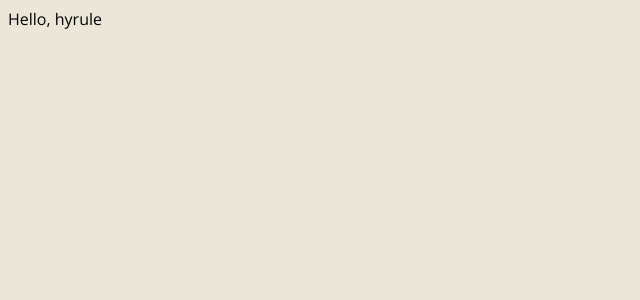
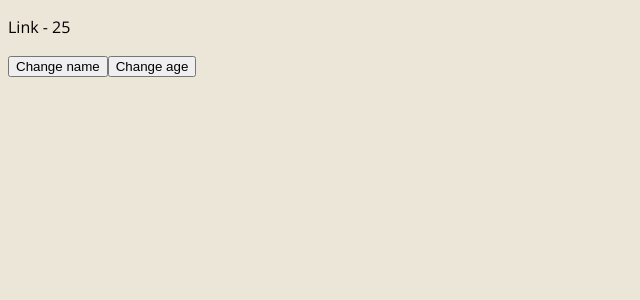
Before and after one commit to koheitech/vue3_fake_job_finder, a Vue app: page / in a window 1280 px wide. Shown: the top 300 px of the page, without its empty margins (0-640 px from the left). Built offline with nearby package versions, Linux system fonts and the light colour scheme.

Commit message:
add some function with options API

```diff
--- a/src/App.vue
+++ b/src/App.vue
@@ -1,6 +1,8 @@
 <template>
   <div class="app">
-    Hello, hyrule
+    <p>{{ name }} - {{ age }}</p>
+    <button @click="changeName('FooBar')">Change name</button>
+    <button @click="changeAge('35')">Change age</button>
   </div>
 </template>
 
@@ -9,7 +11,22 @@
 
 export default defineComponent({
   name: 'App',
-  components: {
+  components: {},
+  data() {
+    return {
+      name: 'Link',
+      age: 25 as number | string
+    }
+  },
+  methods: {
+    changeName(name: string) {
+      this.name = name
+      return name
+    },
+    changeAge(age: string | number) {
+      this.age = age
+      return age
+    }
   }
 });
 </script>
```
